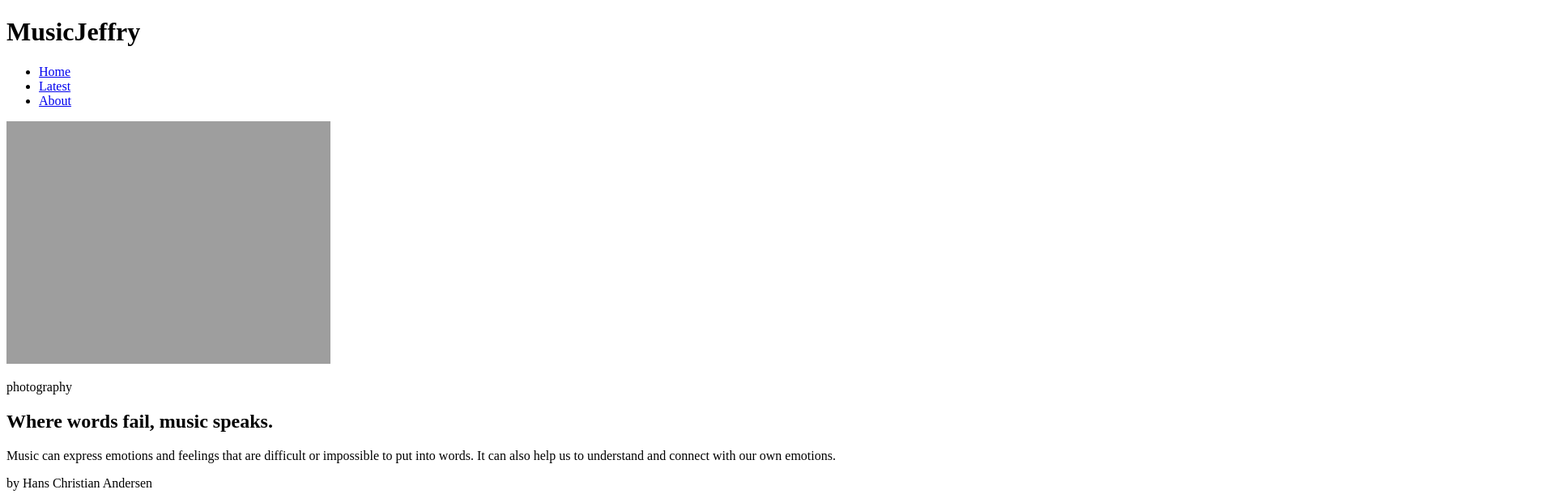
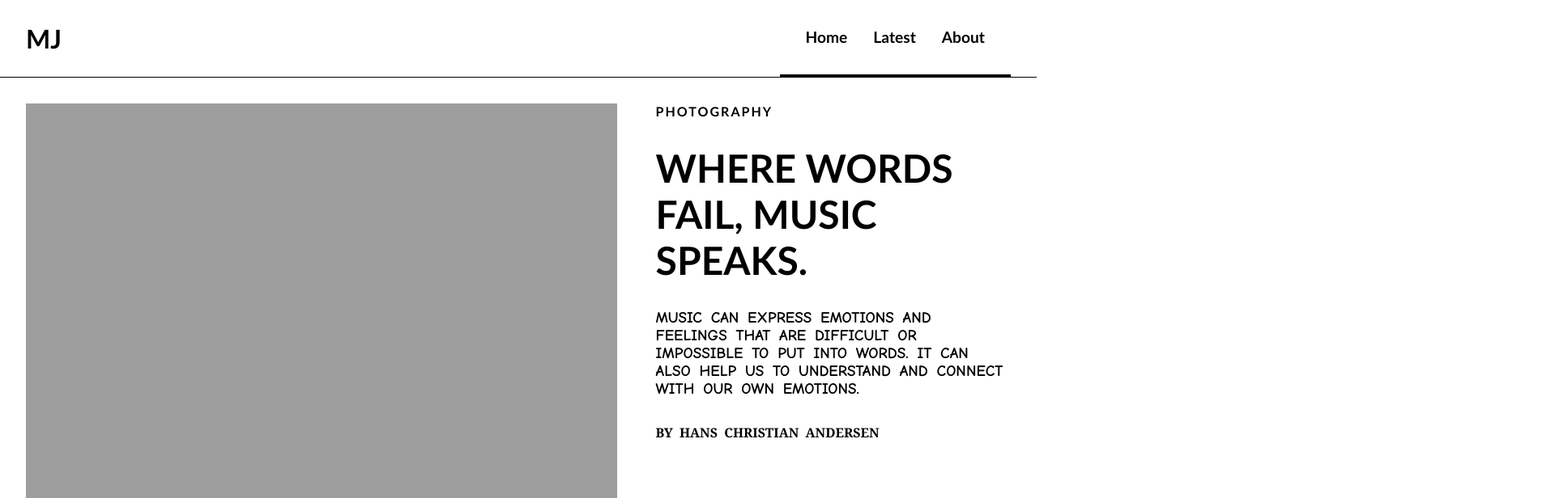
Before and after one commit to JeffryPatrick/Demo-Deploy, a plain HTML site: page index.html in a window 1280 px wide. Shown: the top 616 px of the page at 81% size, 1920 px wide, since content can reach past the window. Drawn offline with Linux system fonts and the light colour scheme; the site is published under a folder, as on GitHub Pages, so addresses that start at the root find nothing.

Commit message:
changed file name MusicJeffry.html -> index.html, added some images

```diff
--- a/index.html
+++ b/index.html
@@ -5,7 +5,7 @@
     <meta charset="UTF-8">
     <meta name="viewport" content="width=device-width, initial-scale=1.0">
     <title>MJ - MusicJeffry</title>
-    <link rel="stylesheet" href="/MusicJeffry.css">
+    <link rel="stylesheet" href="MusicJeffry.css">
 </head>
 
 <body>
```
